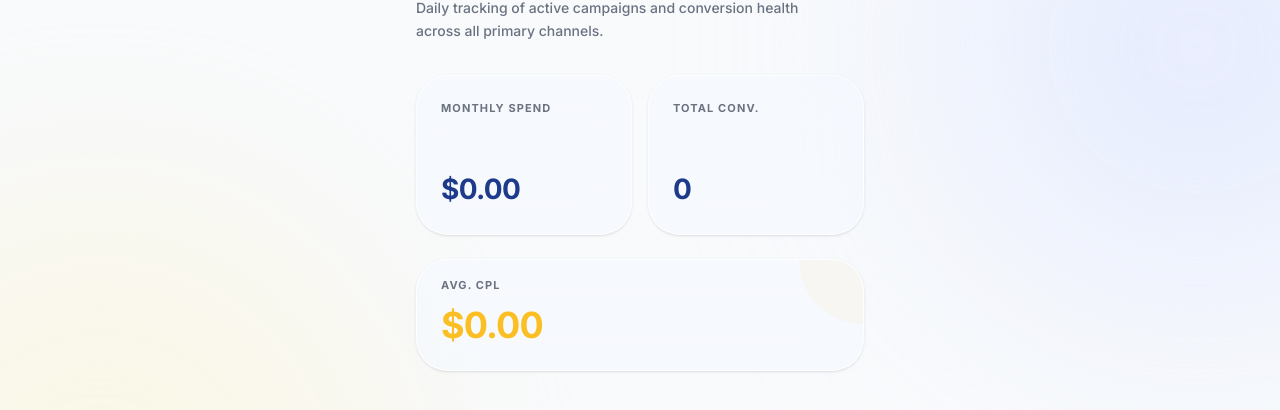
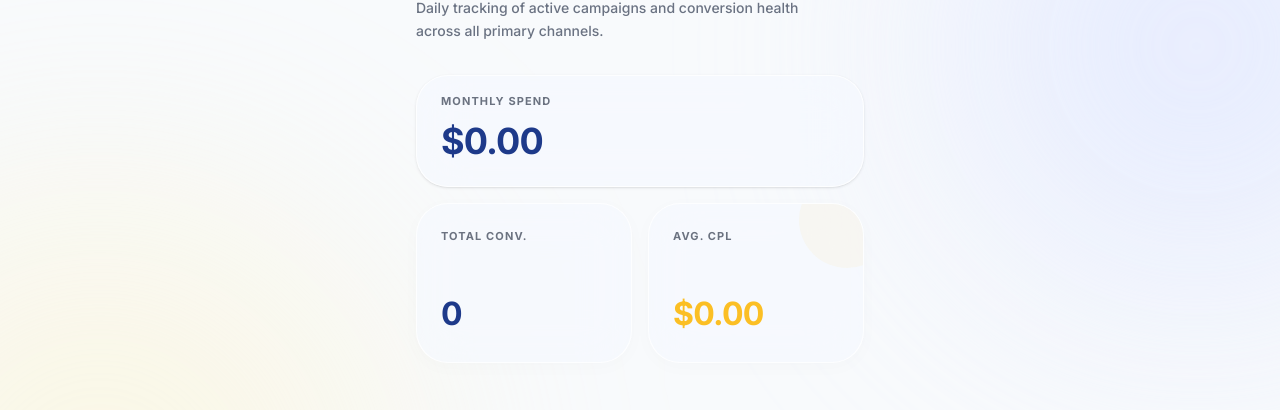
Before and after one commit to Kezia-Cane/Glamorgan-Marketing, a Next.js app: page /ads in a window 1280 px wide. Shown: the part 156-566 px from the top of the page. Built offline with nearby package versions, Linux system fonts and the light colour scheme; no server answers; the database is empty.

Commit message:
UI: Make Monthly Spend card full-width on Ads page to prevent truncation

```diff
--- a/src/app/(authenticated)/ads/page.tsx
+++ b/src/app/(authenticated)/ads/page.tsx
@@ -29,34 +29,37 @@ export default async function AdsPage() {
             </div>
 
             {/* Summary Stats Grid */}
-            <div className="grid grid-cols-2 gap-4 mt-2">
-                <div className="bg-[#F5F8FF]/60 backdrop-blur-xl rounded-[2rem] p-6 shadow-sm border border-white/80 flex flex-col justify-between h-40 transition-all duration-300 hover:shadow-md">
-                    <div className="text-[11px] font-bold tracking-widest text-[#6B7280] uppercase">
+            <div className="flex flex-col gap-4 mt-2">
+                {/* Monthly Spend Full Width */}
+                <div className="bg-[#F5F8FF]/60 backdrop-blur-xl rounded-[2rem] p-6 shadow-sm border border-white/80 flex flex-col justify-center h-28 relative overflow-hidden transition-all duration-300 hover:shadow-md">
+                    <div className="text-[11px] font-bold tracking-widest text-[#6B7280] uppercase mb-1">
                         Monthly Spend
                     </div>
-                    <div className="text-[1.75rem] font-bold text-[#1E3A8A] tracking-tight truncate">
+                    <div className="text-[2.25rem] font-bold text-[#1E3A8A] tracking-tight">
                         ${summary.totalSpend.toLocaleString('en-US', { minimumFractionDigits: 2, maximumFractionDigits: 2 })}
                     </div>
                 </div>
-                <div className="bg-[#F5F8FF]/60 backdrop-blur-xl rounded-[2rem] p-6 shadow-sm border border-white/80 flex flex-col justify-between h-40 transition-all duration-300 hover:shadow-md">
+
+                {/* 2-col grid for Conversions + CPL */}
+                <div className="grid grid-cols-2 gap-4">
+                    <div className="bg-[#F5F8FF]/60 backdrop-blur-xl rounded-[2rem] p-6 shadow-[0_4px_20px_rgb(0,0,0,0.02)] border border-white/80 flex flex-col justify-between h-40 transition-all duration-300 hover:shadow-md">
                         <div className="text-[11px] font-bold tracking-widest text-[#6B7280] uppercase">
                             Total Conv.
                         </div>
-                    <div className="text-[1.75rem] font-bold text-[#1E3A8A] tracking-tight">
+                        <div className="text-[2rem] font-bold text-[#1E3A8A] tracking-tight">
                             {summary.totalConversions.toLocaleString()}
                         </div>
                     </div>
-            </div>
-
-            {/* Avg CPL Full Width Card */}
-            <div className="bg-[#F5F8FF]/60 backdrop-blur-xl rounded-[2rem] p-6 shadow-sm border border-white/80 flex flex-col justify-center h-28 relative overflow-hidden transition-all duration-300 hover:shadow-md">
-                <div className="text-[11px] font-bold tracking-widest text-[#6B7280] uppercase mb-1">
+                    <div className="bg-[#F5F8FF]/60 backdrop-blur-xl rounded-[2rem] p-6 shadow-[0_4px_20px_rgb(0,0,0,0.02)] border border-white/80 flex flex-col justify-between h-40 transition-all duration-300 hover:shadow-md relative overflow-hidden">
+                        <div className="text-[11px] font-bold tracking-widest text-[#6B7280] uppercase z-10">
                             Avg. CPL
                         </div>
-                <div className="text-[2.25rem] font-bold text-[#FBBF24] tracking-tight">
+                        <div className="text-[2rem] font-bold text-[#FBBF24] tracking-tight z-10">
                             ${summary.avgCpl.toFixed(2)}
                         </div>
-                <div className="absolute top-0 right-0 w-32 h-32 bg-[#FBBF24] opacity-5 -translate-y-1/2 translate-x-1/2 rounded-full"></div>
+                        <div className="absolute top-0 right-0 w-24 h-24 bg-[#FBBF24] opacity-5 -translate-y-1/3 translate-x-1/3 rounded-full"></div>
+                    </div>
+                </div>
             </div>
 
             {/* Daily Log Header */}
```
Lines whose indentation alone changed are shown as unchanged.
